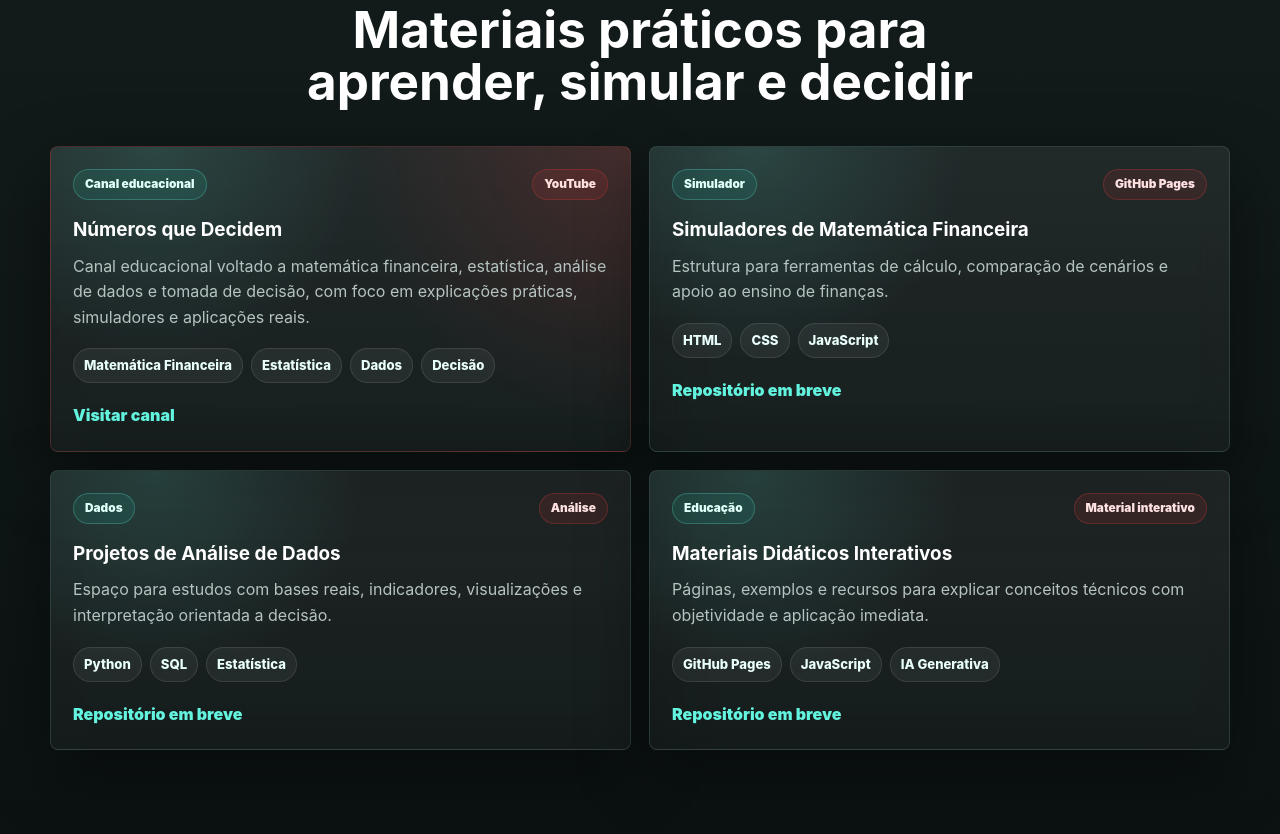
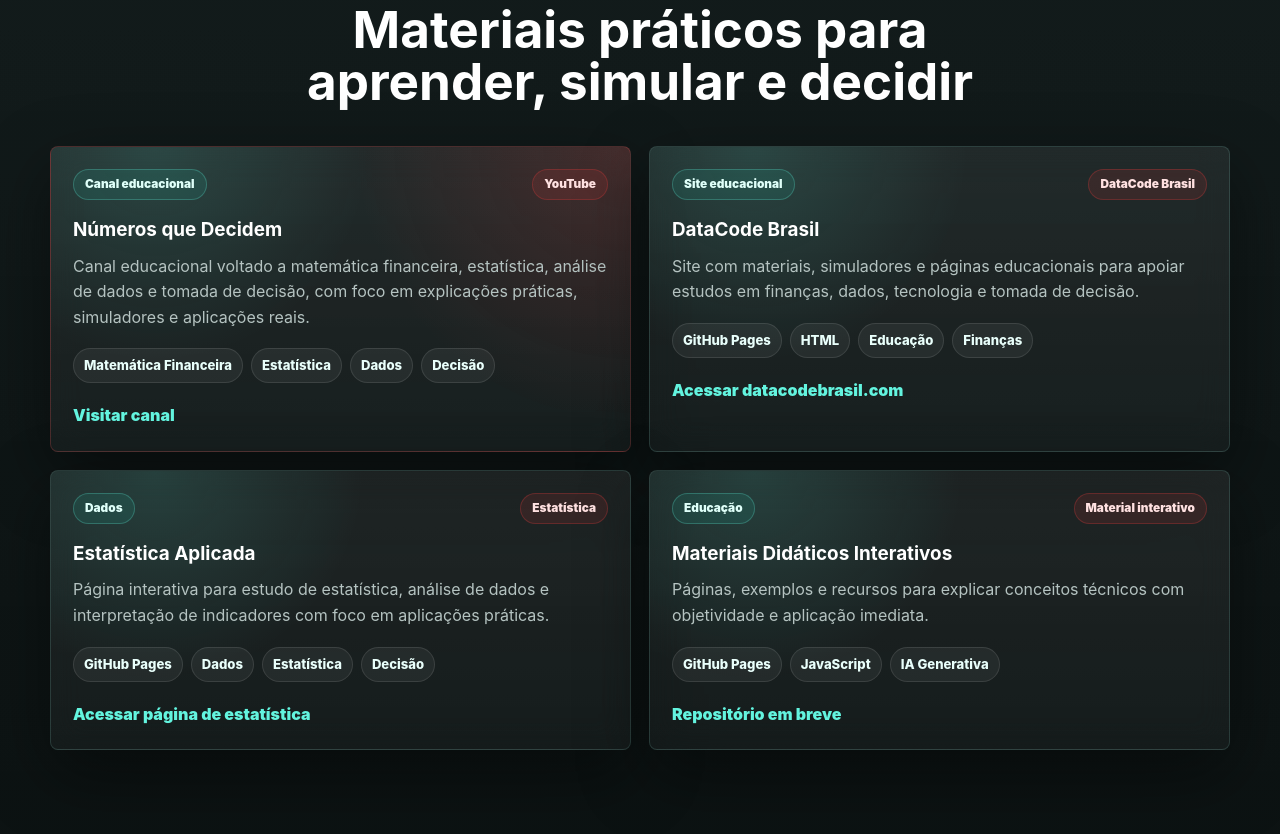
Before and after one commit to douglasdealmeidaribeiro/douglasdealmeidaribeiro.github.io, a plain HTML site: page index.html in a window 1280 px wide. Shown: the part 2526-3360 px from the top of the page. Drawn offline with Linux system fonts and the light colour scheme.

Commit message:
Inclui links DataCode e estatistica

```diff
--- a/index.html
+++ b/index.html
@@ -211,39 +211,48 @@
 
           <article class="project-card">
             <div class="project-topline">
-              <span class="project-type">Simulador</span>
-              <span class="project-status">GitHub Pages</span>
+              <span class="project-type">Site educacional</span>
+              <span class="project-status">DataCode Brasil</span>
             </div>
-            <h3>Simuladores de Matemática Financeira</h3>
+            <h3>DataCode Brasil</h3>
             <p>
-              Estrutura para ferramentas de cálculo, comparação de cenários e apoio ao ensino de finanças.
+              Site com materiais, simuladores e páginas educacionais para apoiar estudos em finanças,
+              dados, tecnologia e tomada de decisão.
             </p>
             <div class="tech-list" aria-label="Tecnologias">
+              <span>GitHub Pages</span>
               <span>HTML</span>
-              <span>CSS</span>
-              <span>JavaScript</span>
+              <span>Educação</span>
+              <span>Finanças</span>
             </div>
-            <a class="project-link" href="https://github.com/" target="_blank" rel="noopener noreferrer">
-              Repositório em breve
+            <a class="project-link" href="https://datacodebrasil.com" target="_blank" rel="noopener noreferrer">
+              Acessar datacodebrasil.com
             </a>
           </article>
 
           <article class="project-card">
             <div class="project-topline">
               <span class="project-type">Dados</span>
-              <span class="project-status">Análise</span>
+              <span class="project-status">Estatística</span>
             </div>
-            <h3>Projetos de Análise de Dados</h3>
+            <h3>Estatística Aplicada</h3>
             <p>
-              Espaço para estudos com bases reais, indicadores, visualizações e interpretação orientada a decisão.
+              Página interativa para estudo de estatística, análise de dados e interpretação de indicadores
+              com foco em aplicações práticas.
             </p>
             <div class="tech-list" aria-label="Tecnologias">
-              <span>Python</span>
-              <span>SQL</span>
+              <span>GitHub Pages</span>
+              <span>Dados</span>
               <span>Estatística</span>
+              <span>Decisão</span>
             </div>
-            <a class="project-link" href="https://github.com/" target="_blank" rel="noopener noreferrer">
-              Repositório em breve
+            <a
+              class="project-link"
+              href="https://douglasdealmeidaribeiro.github.io/stat/index.html"
+              target="_blank"
+              rel="noopener noreferrer"
+            >
+              Acessar página de estatística
             </a>
           </article>
 
@@ -345,6 +354,16 @@
         >
           YouTube: Números que Decidem
         </a>
+        <a href="https://datacodebrasil.com" target="_blank" rel="noopener noreferrer">
+          Site: DataCode Brasil
+        </a>
+        <a
+          href="https://douglasdealmeidaribeiro.github.io/stat/index.html"
+          target="_blank"
+          rel="noopener noreferrer"
+        >
+          Estatística Aplicada
+        </a>
         <a href="mailto:douglasdealmeidaribeiro@gmail.com">E-mail: douglasdealmeidaribeiro@gmail.com</a>
       </div>
     </footer>
```
